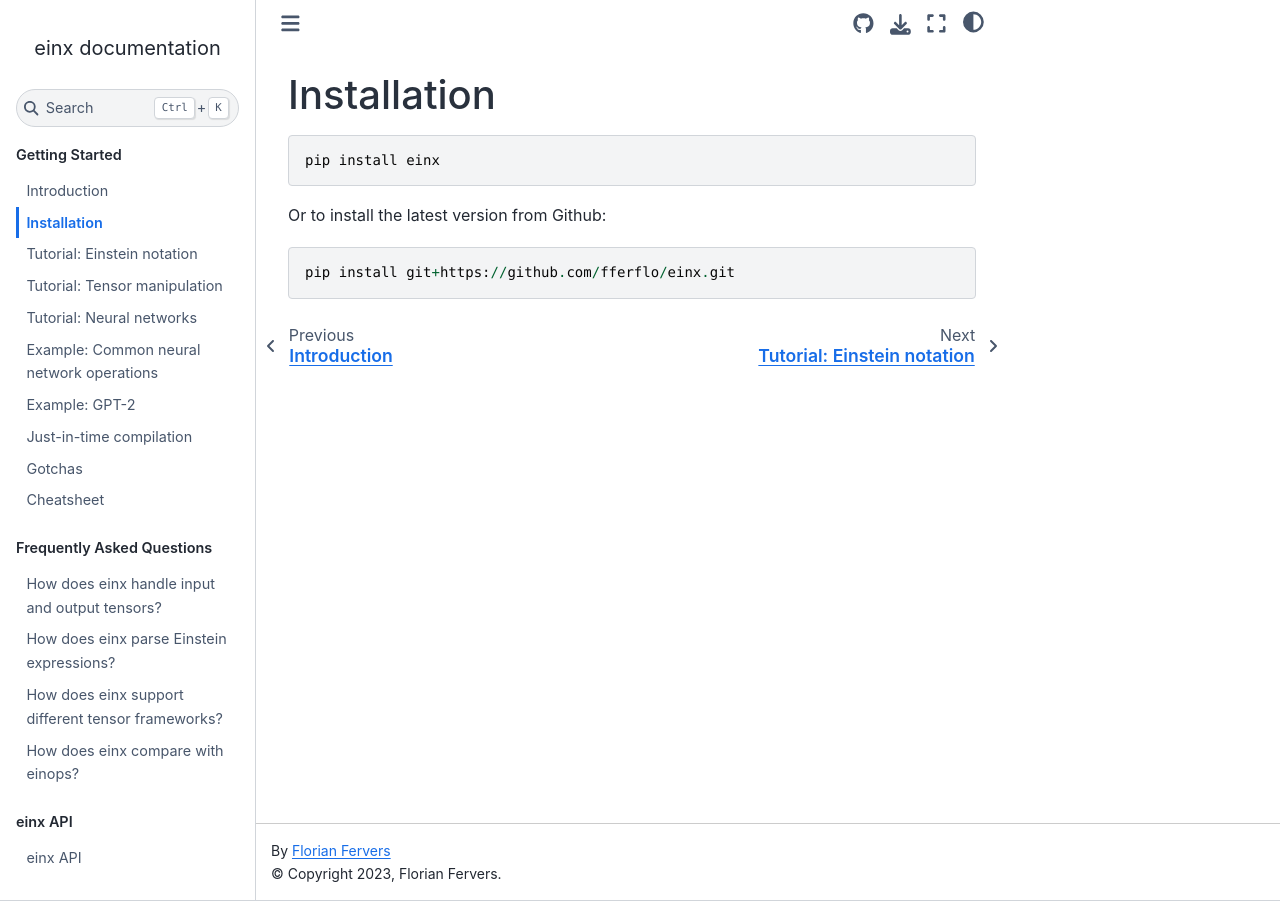
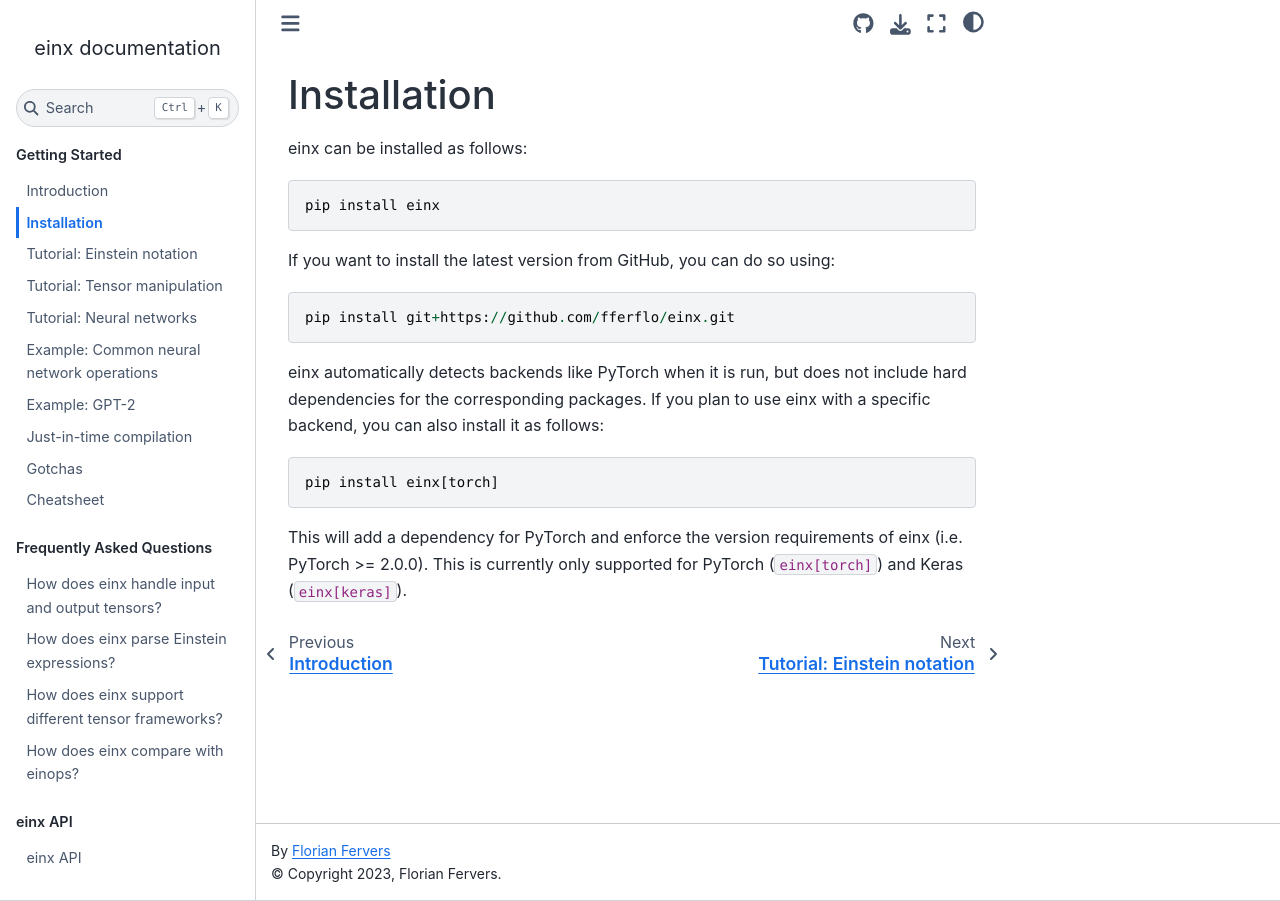
Before and after one commit to fferflo/einx, a Sphinx documentation site: the page built from docs/source/gettingstarted/installation.rst, in a window 1280 px wide. Built offline with Sphinx 7.4.7 and the Sphinx Book theme 1.1.4, drawn with Linux system fonts in a browser that asks for light colours.

Commit message:
Update docs

```diff
--- a/docs/source/gettingstarted/installation.rst
+++ b/docs/source/gettingstarted/installation.rst
@@ -1,12 +1,24 @@
 Installation
 ############
+
+einx can be installed as follows:
 
 ..  code::
 
     pip install einx
 
-Or to install the latest version from Github:
+If you want to install the latest version from GitHub, you can do so using:
 
 ..  code::
 
     pip install git+https://github.com/fferflo/einx.git
+
+einx automatically detects backends like PyTorch when it is run, but does not include hard dependencies for the corresponding packages.
+If you plan to use einx with a specific backend, you can also install it as follows:
+
+..  code::
+
+    pip install einx[torch]
+
+This will add a dependency for PyTorch and enforce the version requirements of einx (i.e. PyTorch >= 2.0.0).
+This is currently only supported for PyTorch (``einx[torch]``) and Keras (``einx[keras]``).
--- a/docs/source/gettingstarted/jit.rst
+++ b/docs/source/gettingstarted/jit.rst
@@ -19,8 +19,8 @@ def op0(i0):
     x0 = backend.sum(i0, axis=1)
     return x0
 
-einx passes this string to `exec() <https://docs.python.org/3/library/functions.html#exec>`_ to just-in-time compile the function. It then invokes the function using the
-required arguments and backend (i.e. Numpy, Torch, Jax or Tensorflow). The traced function is cached, such that subsequent calls with the same signature of inputs can
+einx passes this string and variables such as ``backend`` to `exec() <https://docs.python.org/3/library/functions.html#exec>`_ to just-in-time compile the function.
+It then invokes the function using the required arguments. The traced function is cached, such that subsequent calls with the same signature of inputs can
 reuse it and incur no overhead other than for cache lookup.
 
 When using just-in-time compilation like `jax.jit <https://jax.readthedocs.io/en/latest/jax-101/02-jitting.html>`_, einx incurs zero overhead (other than during
```
